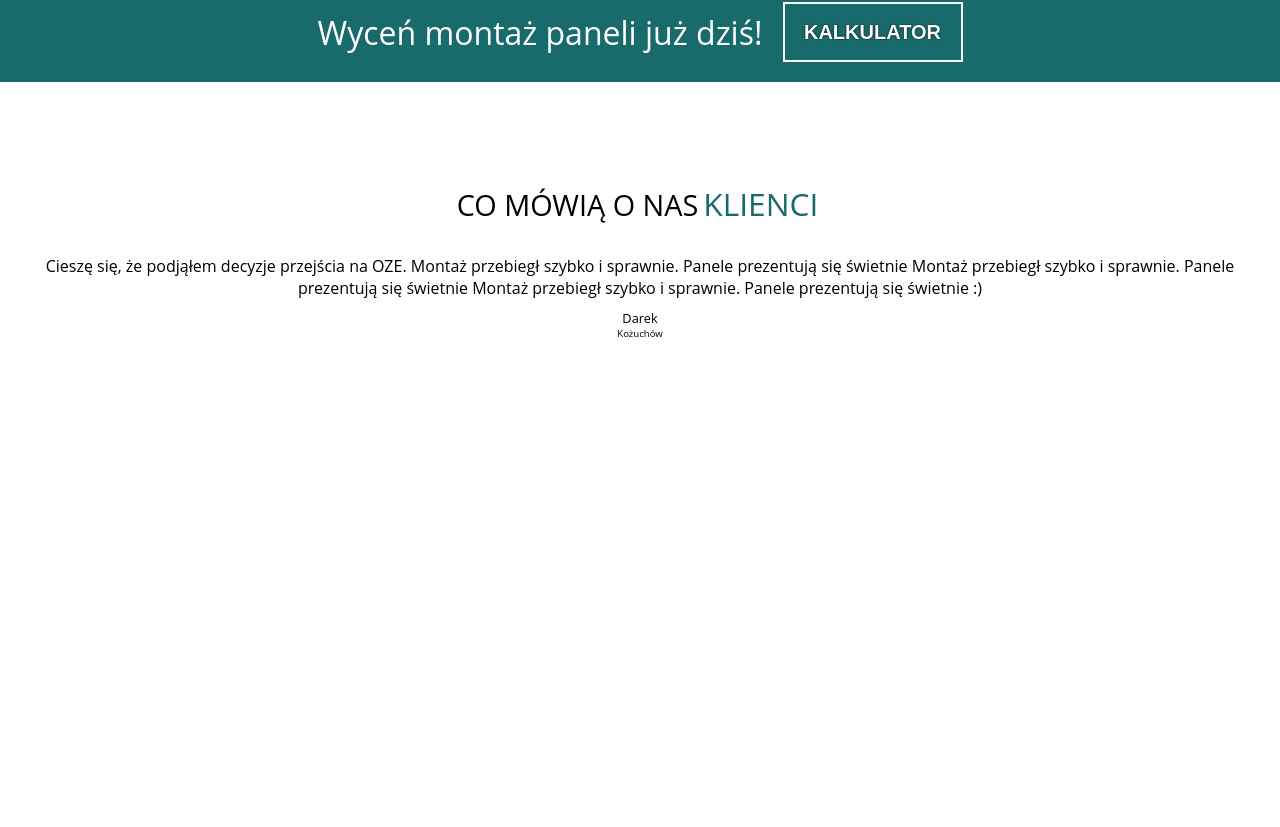
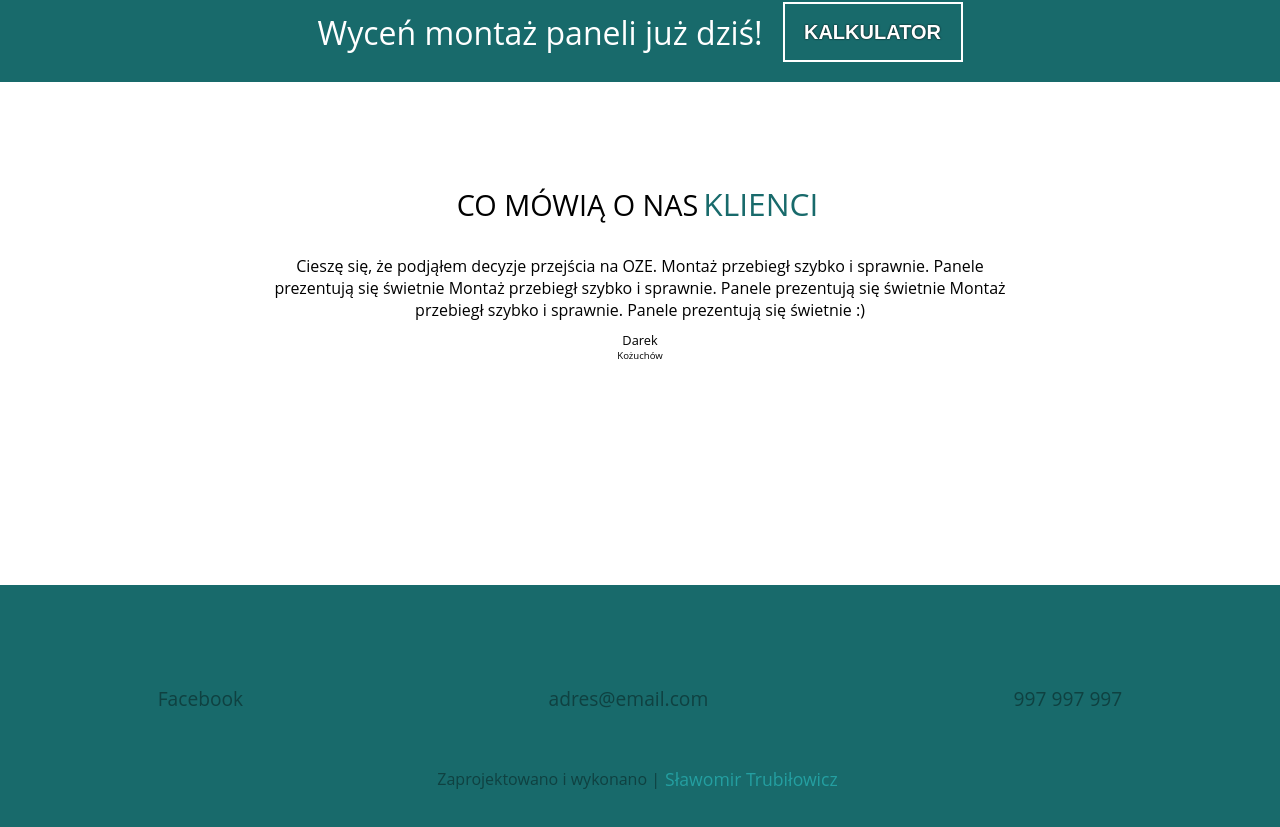
Before and after one commit to trupu/photovoltaics, a Vue app: page / in a window 1280 px wide. Shown: the part 1843-2670 px from the top of the page. Before the commit the page ends 2428 px from the top, so only its background shows below. Built offline with nearby package versions, Linux system fonts and the light colour scheme; the HTML template or start-up script is replaced by a standard one.

Commit message:
Finished Footer

```diff
--- /dev/null
+++ b/src/js/components/Footer.vue
@@ -0,0 +1,141 @@
+<template lang="pug">
+    section#footer
+        div.footer-wrapper
+            div.single-link(v-for='key in links')
+                a(:href='key.url' v-if='key.target' target='blank')
+                    i(:class='key.icon')
+                    span.name
+                        | {{ key.name }}
+                router-link(:to='key.url' v-if='!key.target')
+                    i(:class='key.icon')
+                    span.name
+                        | {{ key.name }}
+        div.author
+            p.content
+                | Zaprojektowano i wykonano |
+            a(href='https://strubilowicz.netlify.com' target='blank')
+                | Sławomir Trubiłowicz
+</template>
+<script>
+export default {
+    name: 'Footer',
+    data() {
+        return {
+            links: [
+                {
+                    icon: 'fab fa-facebook-f',
+                    name: 'Facebook',
+                    url: 'https://facebook.com',
+                    target: true
+                },
+                {
+                    icon: 'far fa-envelope',
+                    name: 'adres@email.com',
+                    url: '/kontakt',
+                    target: false
+                },
+                {
+                    icon: 'fas fa-phone',
+                    name: '997 997 997',
+                    url: '/kontakt',
+                    target: false
+                }
+            ]
+        }
+    }
+}
+</script>
+<style lang="scss">
+
+    $darkCyan: #186a6b;
+    $lightCyan: #249fa1;
+
+    #footer {
+        display: flex;
+        flex-flow: column;
+        align-items: center;
+        justify-content: center;
+
+        width: 100%;
+        height: 300px;
+        padding: 10px 5px;
+
+        background-color: $darkCyan;
+
+        .footer-wrapper {
+            display: flex;
+            flex-flow: row;
+            justify-content: space-around;
+            align-items: center;
+
+            width: 100%;
+
+            .single-link {
+
+                a {
+                    display: flex;
+                    flex-flow: column;
+                    justify-content: center;
+                    align-items: center;
+
+                    text-decoration: none;
+                    color: darken($darkCyan, 10%);
+
+                    margin: 0 15px;
+
+                    transition: all .3s ease-in-out;
+
+                    i {
+                        font-size: 2em;
+                    }
+                    .name {
+                        margin: 5px 0;
+                        font-size: .8em;
+                    }
+
+                    &:hover {
+                        color: lighten($lightCyan, 10%);
+                        cursor: pointer;
+
+                        transform: scale(1.2);
+                    }
+                }
+            }
+        }
+
+        .author {
+            font-size: .8em;
+            color: darken($darkCyan, 10%);
+
+            display: flex;
+            align-items: center;
+            justify-content: center;
+
+            margin-top: 20px;
+
+            a {
+                font-size: 1.1em;
+                color: $lightCyan;
+                text-decoration: none;
+                margin: 0 5px;
+            }
+        }
+    }
+
+    @media (min-width: 768px) {
+        #footer {
+
+            .footer-wrapper {
+                .single-link {
+                    font-size: 1.5em;
+                }
+            }
+
+            .author {
+                font-size: 1em;
+                margin-top: 50px;
+            }
+        }
+    }
+
+</style>
--- a/src/js/components/landing_page/Opinions.vue
+++ b/src/js/components/landing_page/Opinions.vue
@@ -139,6 +139,8 @@ export default {
                 top: 0;
                 left: 0;
 
+                transition: all .3s ease-in-out;
+
                 width: 100%;
                 color: #000;
 
@@ -173,4 +175,12 @@ export default {
             }
         }
     }
+
+    @media (min-width: 768px) {
+        #opinions {
+            .opinions-slider {
+                width: 60%;
+            }
+        }
+    }
 </style>
--- a/src/js/template/LandingPage.vue
+++ b/src/js/template/LandingPage.vue
@@ -4,12 +4,14 @@
         <MiniOffer />
         <Projects />
         <Opinions />
+        <Footer />
 </template>
 <script>
 import Banner from '../components/landing_page/Banner.vue';
 import MiniOffer from '../components/landing_page/MiniOffer.vue';
 import Projects from '../components/landing_page/Projects.vue';
 import Opinions from '../components/landing_page/Opinions.vue';
+import Footer from '../components/Footer.vue';
 
 export default {
     name: 'LandingPage',
@@ -17,7 +19,8 @@ export default {
         Banner,
         MiniOffer,
         Projects,
-        Opinions
+        Opinions,
+        Footer
     }
 }
 </script>
```
